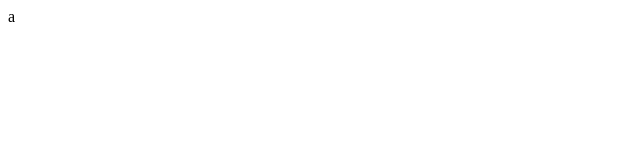
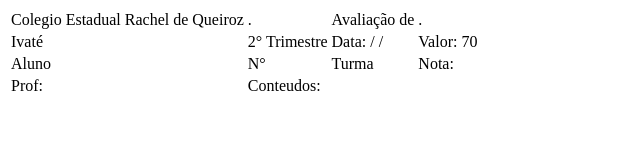
Before and after one commit to pGabriel3/NomeDoRepositorio, a plain HTML site: page index.html in a window 1280 px wide. Shown: the whole page, without its empty margins (0-640 px from the left). Drawn offline with Linux system fonts and the light colour scheme.

Commit message:
Elementos posicionados.

```diff
--- a/index.html
+++ b/index.html
@@ -1 +1,38 @@
-a
+<!DOCTYPE html>
+<html lang="pt">
+<head>
+    <meta charset="UTF-8">
+    <meta name="viewport" content="width=device-width, initial-scale=1.0">
+    <link rel="stylesheet" href="styles.css">
+    <title>Cabeçalho Provas</title>
+</head>
+<body>
+    <table>
+        <tr>
+            <td>Colegio Estadual Rachel de Queiroz</td>
+            <td> . </td>
+            <td>Avaliação de</td>
+            <td> . </td>
+        </tr>
+        <tr>
+            <td>Ivaté</td>
+            <td>2° Trimestre</td>
+            <td>Data: /  /  </td>
+            <td>Valor: 70</td>
+        </tr>
+        <tr>
+            <td>Aluno</td>
+            <td>N°</td>
+            <td>Turma</td>
+            <td>Nota: </td>
+        </tr>
+        <tr>
+            <td>Prof:</td>
+            <td>Conteudos:</td>
+        </tr>
+        <tr>
+
+        </tr>
+    </table>
+</body>
+</html>
--- /dev/null
+++ b/styles.css
@@ -0,0 +1,3 @@
+ul {
+    list-style-type: none;
+}
```
